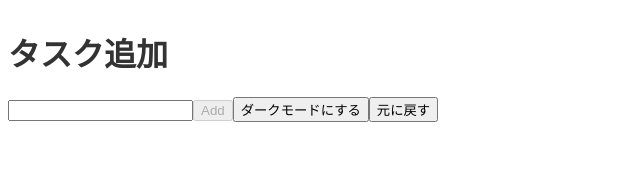
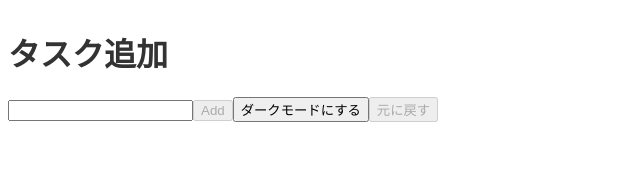
Before and after one commit to kurosu66/react-practice, a React (Vite) app: page / in a window 1280 px wide. Shown: the top 187 px of the page, without its empty margins (0-640 px from the left). Built offline with nearby package versions, Linux system fonts and the light colour scheme.

Commit message:
操作履歴がない時はボタンをdisableにする

```diff
--- a/src/App.jsx
+++ b/src/App.jsx
@@ -1,4 +1,4 @@
-import TaskList from './TaskList'
+import TaskList from './TaskList';
 import TaskForm from './TaskForm';
 import { useContext, useReducer } from 'react';
 import { ThemeContext, ThemeProvider } from './ThemeContext';
@@ -92,7 +92,9 @@ function AppContent() {
       <button onClick={() => setIsDark(!isDark)}>
         {isDark ? 'ライトモードにする' : 'ダークモードにする'}
       </button>
-      <button onClick={handleUndoTask}> 元に戻す </button>
+        <button onClick={handleUndoTask} disabled={state.history.length === 0}>
+          元に戻す
+        </button>
       <TaskList
         tasks={state.tasks}
         onToggle={handleToggleTasks}
@@ -107,7 +109,7 @@ export default function App() {
   return (
     <>
       <ThemeProvider>
-          <AppContent />
+        <AppContent />
       </ThemeProvider>
     </>
   );
```
